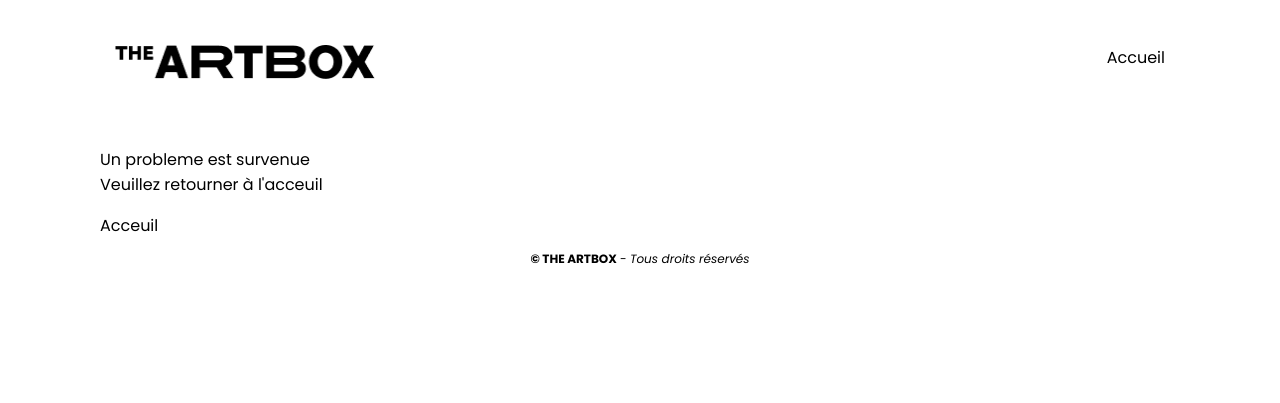
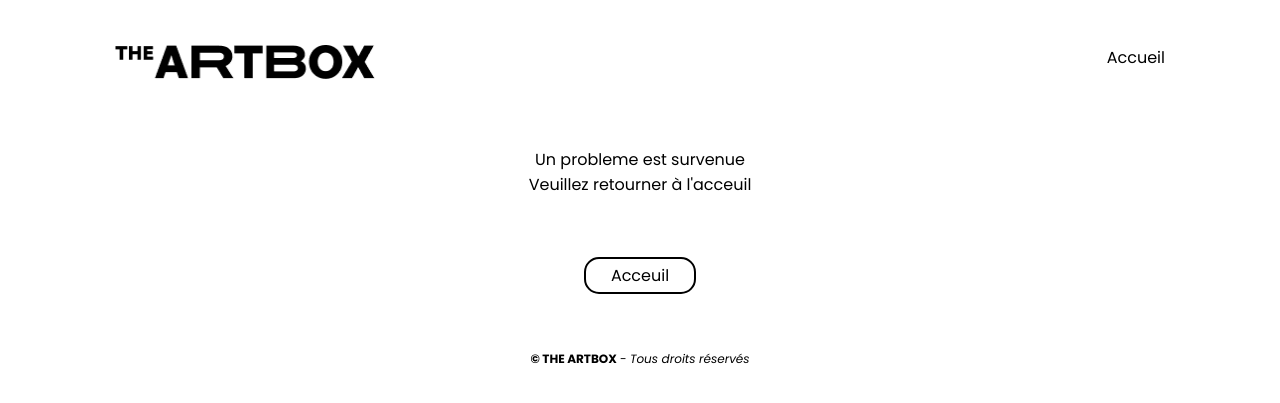
Before and after one commit to Ch26P/artbox, a PHP site: page /oeuvres.php in a window 1280 px wide. Shown: the top 403 px of the page. Run offline with PHP 8.4, Linux system fonts and the light colour scheme.

Commit message:
modif css pour message erreur

```diff
--- a/css/style.css
+++ b/css/style.css
@@ -97,7 +97,27 @@ footer {
 #contenu-oeuvre {
     max-width: 470px;
 }
+.erreur{
+    display: flex;
+    flex-direction: column;
+    text-align: center;
+ }
+ .erreur div{
+ margin: 50px 0 50px 0;
+ }
 
+
+ .erreur a{
+     border: 2px solid;
+     border-radius:15px;
+     padding: 5px 25px;
+     text-align: center;
+ }
+
+ .erreur  a:hover {
+     background-color:black;
+     color: white;
+ }
 @media (max-width: 850px) {
     .oeuvre {
         width: 50%;
```
